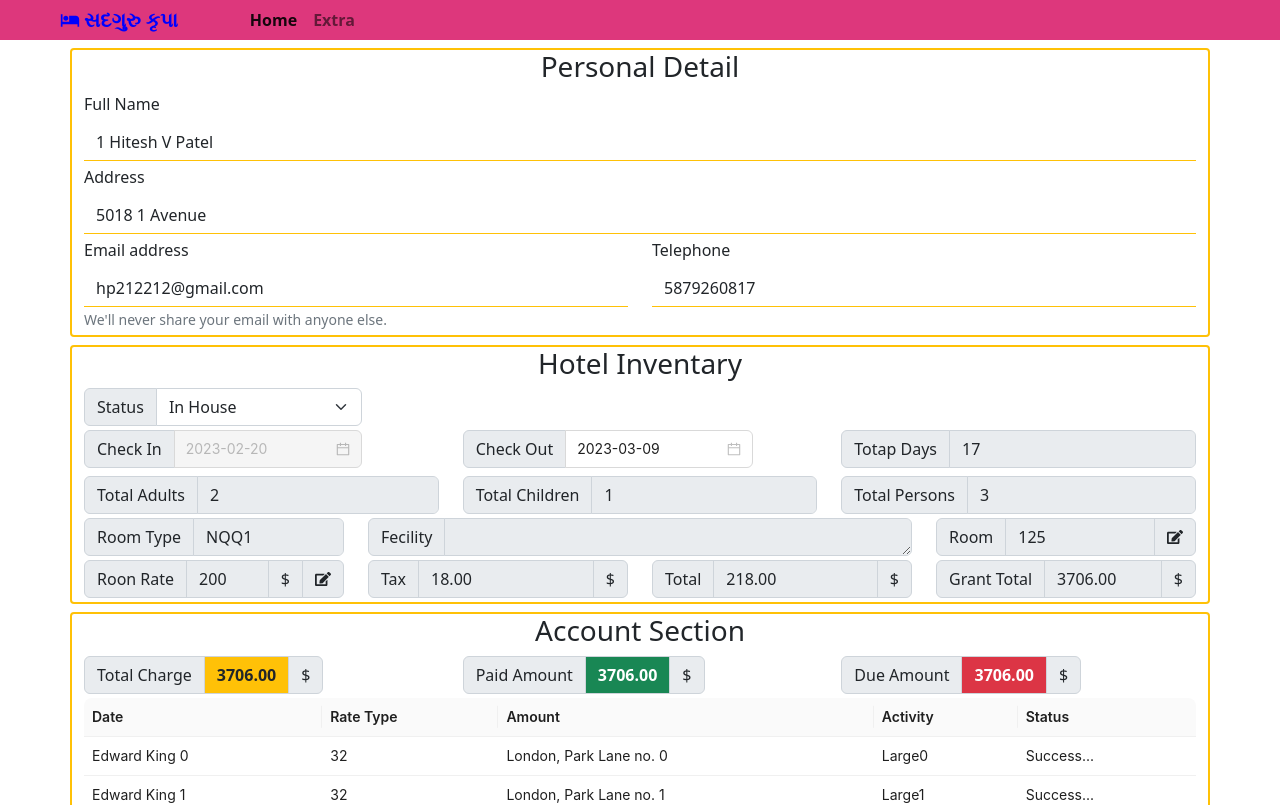
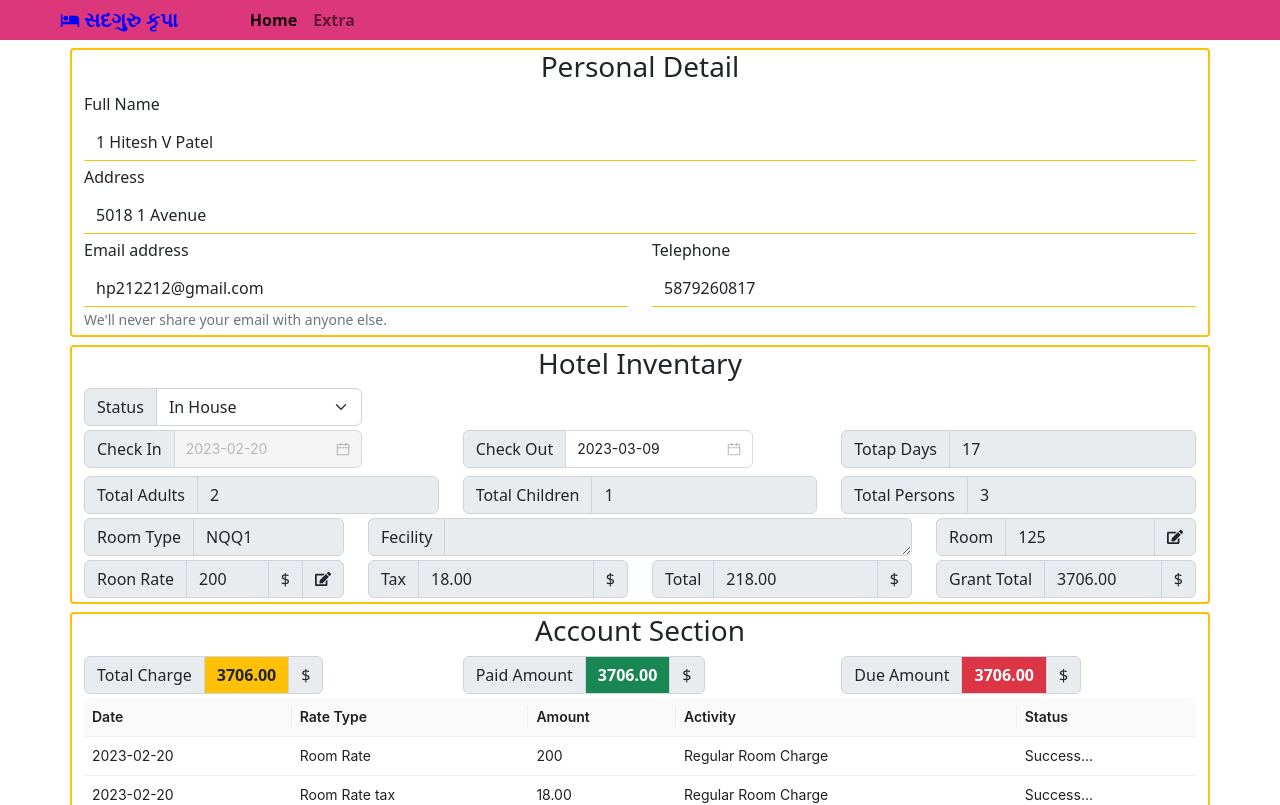
Before and after one commit to hp212212/Hotel-Management, a React (Create React App) app: page /Home/Inhouse/1 in a window 1280 px wide. Shown: the top 805 px of the page. Built offline with nearby package versions, Linux system fonts and the light colour scheme; data requests are answered from the project's data file.

Commit message:
Added Account Section in Inhouse.js - 3

```diff
--- a/src/Components/Inhouse.js
+++ b/src/Components/Inhouse.js
@@ -22,7 +22,7 @@ export default function Inhouse() {
     let kakaid = {}
     const { id } = useParams()
     for (let i = 0; i < kaka.length; i++) {
-        console.log(id)
+        // console.log(id)
         if (Number(id) === kaka[i].id) {
             kakaid = kaka[i]
             break
@@ -270,7 +270,7 @@ export default function Inhouse() {
                             </InputGroup>
                         </Col>
 
-                        <TableDisplay res={id}/>
+                        <TableDisplay id={id}/>
 
                     </Row>
 
--- a/src/Components/TableDisplay.js
+++ b/src/Components/TableDisplay.js
@@ -1,11 +1,24 @@
-import React from 'react'
+import React, { useState } from 'react'
 import { Table } from 'antd';
 import { useSelector } from 'react-redux';
+import dayjs from 'dayjs'
 import '../Css/TableDisplay.css'
 
 export default function TableDisplay(Props) {
-    let kaka = Props.id
+    let dada = Props.id
     const state = useSelector((state) => state.MainReduser)
+    let Reservation = {}
+    for (let i = 0; i < state.length; i++) {
+        if (Number(dada) === state[i].id) {
+            Reservation = state[i]
+            break
+        }
+    }
+    console.log(Reservation)
+    const datepast = dayjs(Reservation.checkin)
+    const datenow = dayjs(dayjs().format("YYYY-MM-DD"))
+    let TotalStayDays = datenow.diff(datepast, 'day')
+    // const [Reservation, setReservation] = useState(kaka)
     const columns = [
         {
             title: 'Date',
@@ -29,15 +42,22 @@ export default function TableDisplay(Props) {
         }
     ];
     const data = [];
-    for (let i = 0; i < 5; i++) {
+    for (let i = 0; i < TotalStayDays + 1; i++) {
         data.push({
-            key: i,
-            Date: `Edward King ${i}`,
-            Rate_Type: 32,
-            Amount: `London, Park Lane no. ${i}`,
-            Activity: `Large${i}`,
-            Status: "Success...",
-            rowSpan: 2,
+            key: (i) * 2,
+            Date: datepast.add(i, 'day').format('YYYY-MM-DD'),
+            Rate_Type: `Room Rate`,
+            Amount: Reservation.rate,
+            Activity: `Regular Room Charge`,
+            Status: "Success..."
+        });
+        data.push({
+            key: ((i) * 2 + 1),
+            Date: datepast.add(i, 'day').format('YYYY-MM-DD'),
+            Rate_Type: `Room Rate tax`,
+            Amount: ((Reservation.rate) * (0.09)).toFixed(2),
+            Activity: `Regular Room Charge`,
+            Status: "Success..."
         });
     }
     return (
```
